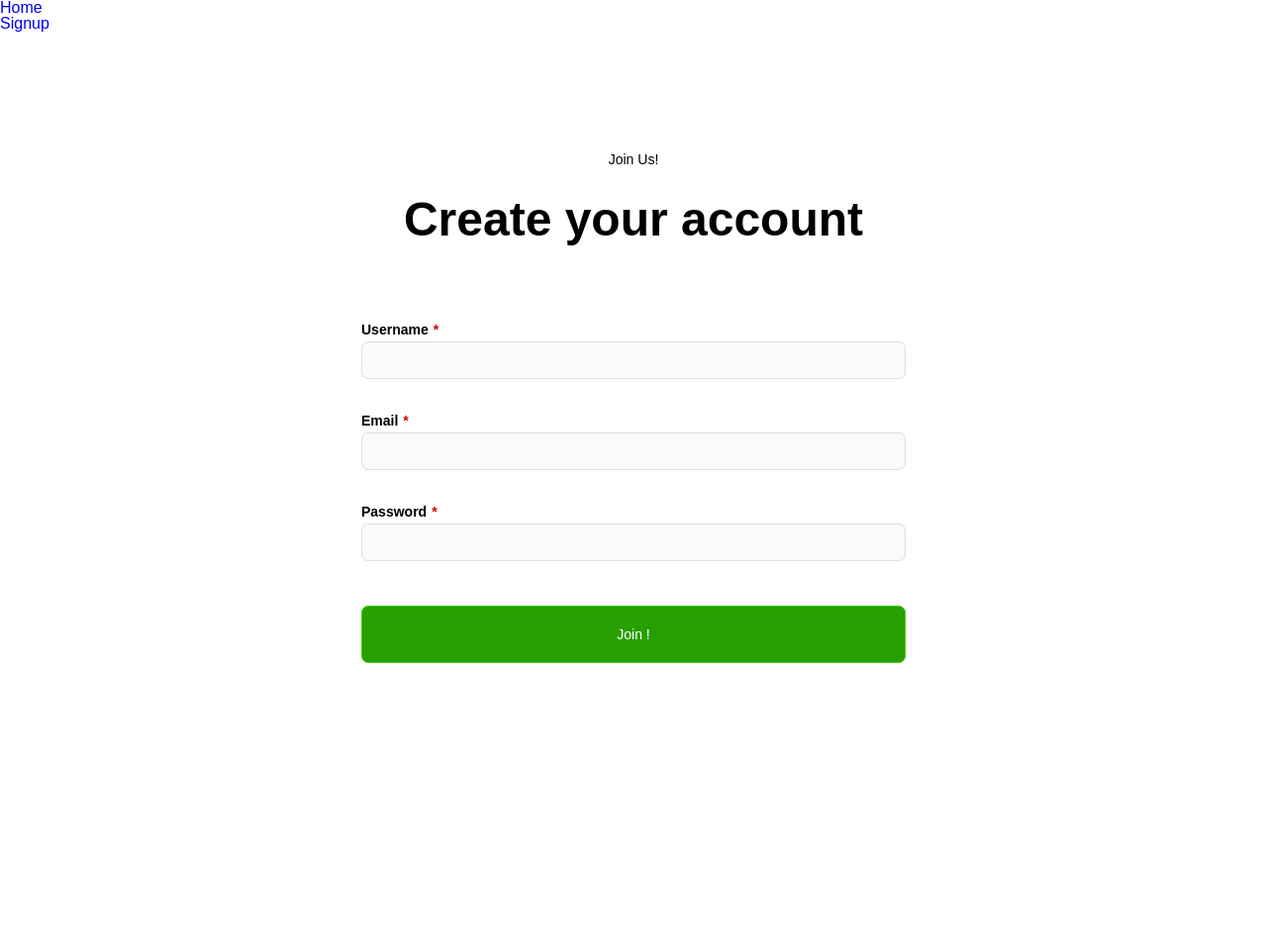
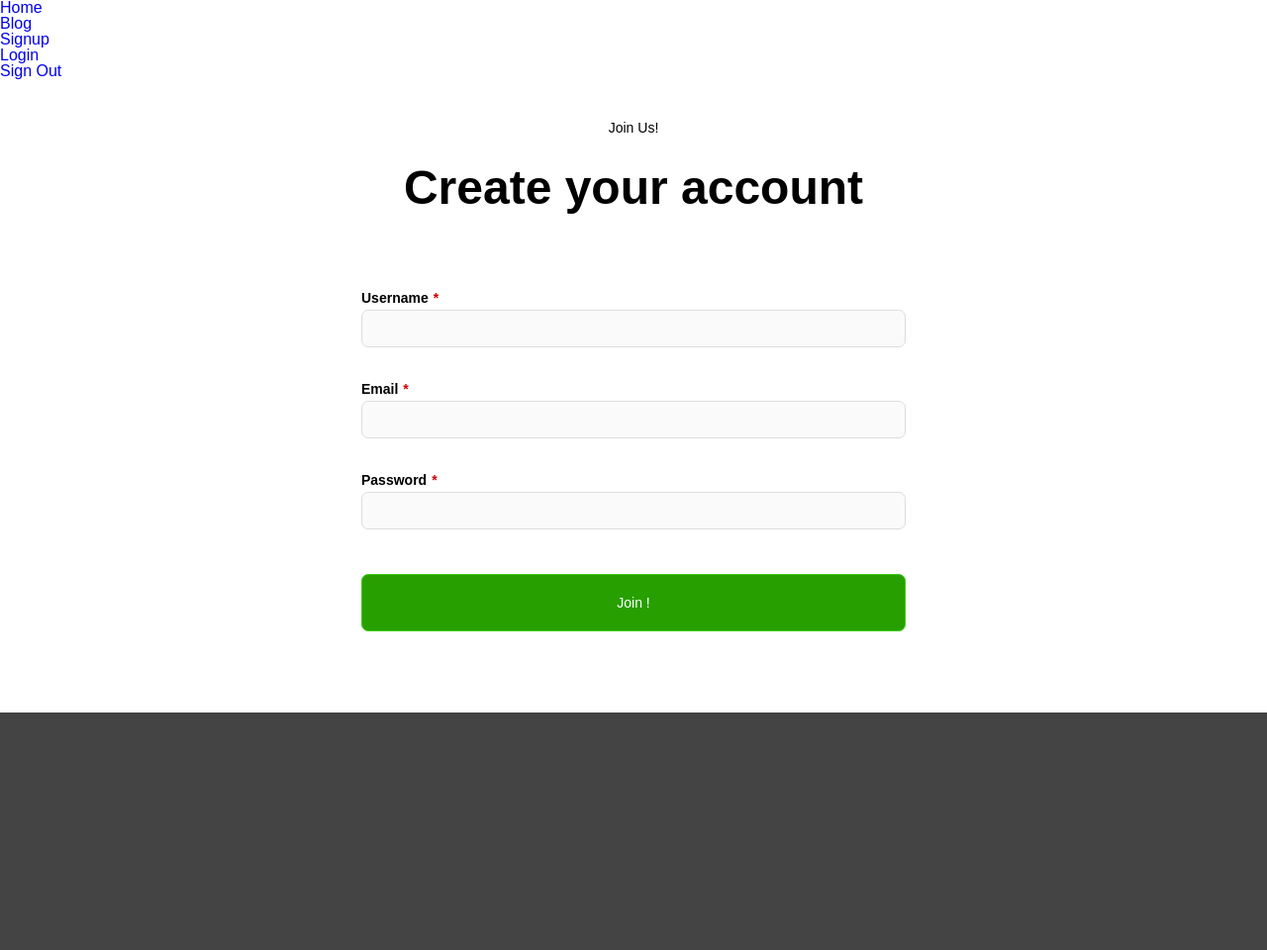
Before and after one commit to iamjesco/component_flask_form, a Flask app: page /signup in a window 1280 px wide. Shown: the whole page at 99% size. Before the commit the page ends 670 px from the top, so only its background shows below. Run offline with Flask 2, Linux system fonts and the light colour scheme.

Commit message:
Added Login form

```diff
--- a/app.py
+++ b/app.py
@@ -1,9 +1,26 @@
-from flask import Flask, render_template, redirect, url_for, request
-from forms.signup import SignUp
+from flask import Flask, render_template, redirect, url_for, request, session, g, flash
+from forms.forms import SignUp, Login
 from models.users import User
 
 app = Flask(__name__)
-app.secret_key = 'qwregw346tq3wrgeqw456tqt4q'
+app.config['SECRET_KEY'] = 'srgsRFGTAEWRgQgeqwe'
+
+users = [
+	{
+		'username': 'jurgens',
+		'password': 'test',
+		'email': 'jurgen.schoobaar@pinnacle.com'
+	}
+]
+
+
+@app.before_request
+def before_request():
+	g.user = None
+	if 'user_id' in session:
+		for user in users:
+			if user['username'] == session['user_id']:
+				g.user = user
 
 
 @app.route('/')
@@ -30,9 +47,34 @@ def signup():
 	return render_template('signup.html', form=form)
 
 
-@app.route('/login')
+@app.route('/blog')
+def blog():
+	if not g.user:
+		# abort(403)
+		return redirect(url_for('login'))
+	return render_template('blog.html')
+
+
+@app.route('/login', methods=('GET', 'POST'))
 def login():
-	return render_template('login.html')
+	form = Login()
+	if form.validate_on_submit():
+		session.pop('user_id', None)
+		username = form.username.data
+		password = form.password.data
+		for user in users:
+			if username == user['username'] and password == user['password']:
+				session['user_id'] = user['username']
+				return redirect(url_for('home'))
+			flash('username and password do not match!')
+			return redirect(url_for('login'))
+	return render_template('login.html', form=form)
+
+
+@app.route('/sign-out')
+def sign_out():
+	session.pop('user_id')
+	return redirect(url_for('home'))
 
 
 @app.route('/success')
--- a/forms/signup.py
+++ b/forms/forms.py
@@ -7,3 +7,8 @@ class SignUp(FlaskForm):
 	username = StringField('Username', [DataRequired(), Length(min=2, max=25)])
 	email = StringField('Email', [DataRequired(), Email()])
 	password = PasswordField('Password', [DataRequired(), Length(min=8, max=25)])
+
+
+class Login(FlaskForm):
+	username = StringField('Username', [DataRequired()])
+	password = PasswordField('Password', [DataRequired()])
--- /dev/null
+++ b/static/styles/_footer.sass
@@ -0,0 +1,5 @@
+
+footer
+	height: 30vh
+	width: 100%
+	background-color: #444
--- a/static/styles/_signup.sass
+++ b/static/styles/_forms.sass
@@ -1,19 +1,19 @@
 
-.signup
+.signup, .login
 	width: 100%
-	height: 100vh
+	height: 80vh
 	display: flex
 	justify-content: center
 	align-items: center
 
-	&_form
-		width: 100%
-		max-width: 550px
-		min-width: 300px
-		background-color: #ffffff
-		display: flex
-		flex-direction: column
-	&_form_error
+.form
+	width: 100%
+	max-width: 550px
+	min-width: 300px
+	background-color: #ffffff
+	display: flex
+	flex-direction: column
+	&_error
 		color: #c00
 		font-size: .775rem
 		box-sizing: border-box
@@ -30,7 +30,7 @@
 		font-size: 3rem
 		text-align: center
 		margin-bottom: 50px
-	label, .form-control
+	label, input
 		font-size: .875rem
 	label
 		font-weight: bold
@@ -40,14 +40,14 @@
 		content: '*'
 		color: #c00
 		margin-left: 5px
-	.form-control
+	input
 		padding: 10px
 		color: #333333
 		box-sizing: border-box
 		border: 1px solid #ddd
 		background-color: rgba(200, 200, 200,.1)
 		border-radius: 7px
-	button
+	&_btn
 		background-color: #279f00
 		margin: 40px 0
 		padding: 20px 0
--- a/static/styles/main.css
+++ b/static/styles/main.css
@@ -76,20 +76,21 @@ hr {
   .success a {
     color: #ffffff; }
 
-.signup {
+.signup, .login {
   width: 100%;
-  height: 100vh;
+  height: 80vh;
   display: flex;
   justify-content: center;
   align-items: center; }
-  .signup_form {
+
+.form {
   width: 100%;
   max-width: 550px;
   min-width: 300px;
   background-color: #ffffff;
   display: flex;
   flex-direction: column; }
-  .signup_form_error {
+  .form_error {
     color: #c00;
     font-size: 0.775rem;
     box-sizing: border-box;
@@ -98,32 +99,32 @@ hr {
     border-radius: 5px;
     position: relative;
     z-index: 5; }
-  .signup p {
+  .form p {
     font-size: 0.875rem;
     text-align: center;
     margin-bottom: 30px; }
-  .signup h1 {
+  .form h1 {
     font-size: 3rem;
     text-align: center;
     margin-bottom: 50px; }
-  .signup label, .signup .form-control {
+  .form label, .form input {
     font-size: 0.875rem; }
-  .signup label {
+  .form label {
     font-weight: bold;
     margin-top: 30px;
     margin-bottom: 5px; }
-  .signup label::after {
+  .form label::after {
     content: "*";
     color: #c00;
     margin-left: 5px; }
-  .signup .form-control {
+  .form input {
     padding: 10px;
     color: #333333;
     box-sizing: border-box;
     border: 1px solid #ddd;
     background-color: rgba(200, 200, 200, 0.1);
     border-radius: 7px; }
-  .signup button {
+  .form_btn {
     background-color: #279f00;
     margin: 40px 0;
     padding: 20px 0;
@@ -133,8 +134,13 @@ hr {
     color: #ffffff;
     cursor: pointer;
     transition: 0.3s ease-in-out; }
-    .signup button:hover {
+    .form_btn:hover {
       background-color: #3bd00a;
       color: #000000; }
 
+footer {
+  height: 30vh;
+  width: 100%;
+  background-color: #444; }
+
 /*# sourceMappingURL=main.css.map */
--- a/static/styles/main.sass
+++ b/static/styles/main.sass
@@ -1,5 +1,6 @@
 @import reset
 @import globals
 @import success
-@import login
-@import signup
+@import forms
+@import footer
+@import navigation
--- a/templates/index.html
+++ b/templates/index.html
@@ -10,14 +10,17 @@
 </head>
 <body>
 
-<ul>
-	<li><a href="{{ url_for('home') }}">Home</a></li>
-	<li><a href="{{ url_for('signup') }}">Signup</a></li>
-</ul>
+{% include 'navigation.html' %}
 
-{% block content %}
+<main>
+	{% block content %}
 
-{% endblock %}
+	{% endblock %}
+</main>
+
+<footer>
+
+</footer>
 
 </body>
 </html>
--- /dev/null
+++ b/templates/navigation.html
@@ -0,0 +1,10 @@
+
+<header>
+<ul>
+	<li><a href="{{ url_for('home') }}">Home</a></li>
+	<li><a href="{{ url_for('blog') }}">Blog</a></li>
+	<li><a href="{{ url_for('signup') }}">Signup</a></li>
+	<li><a href="{{ url_for('login') }}">Login</a></li>
+	<li><a href="{{ url_for('sign_out') }}">Sign Out</a></li>
+</ul>
+</header>
--- a/templates/signup.html
+++ b/templates/signup.html
@@ -4,14 +4,14 @@
 
 	<section class="signup">
 
-		<form class="signup_form" method="post" novalidate>
+		<form class="form" method="post" novalidate>
 			{{  form.hidden_tag() }}
 			<p>Join Us!</p>
 			<h1>Create your account</h1>
 			{% for field in form if field.widget.input_type != 'hidden' %}
 			{{ field.label }}
-			{{ field(class_="form-control") }}
-				<div class="signup_form_error">
+			{{ field }}
+				<div class="form_error">
 					{% if field.errors %}
 						{% for error in field.errors %}
 							{{ error }}
@@ -19,7 +19,7 @@
 					{% endif %}
 				</div>
 			{% endfor %}
-				<button type="submit">Join !</button>
+				<button class="form_btn" type="submit">Join !</button>
 		</form>
 
 	</section>
```
Also changed, not shown: templates/blog.html (added, +11 -0 lines), templates/login.html (+16 -1 lines), static/styles/_login.sass (deleted), static/styles/_navigation.sass (added), 1 other file. Lines whose indentation alone changed are shown as unchanged.
